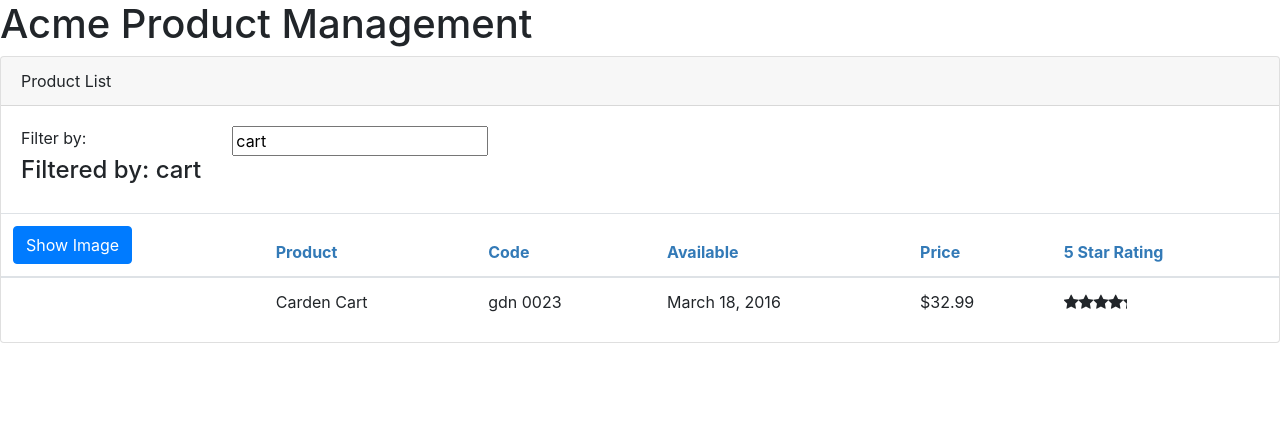
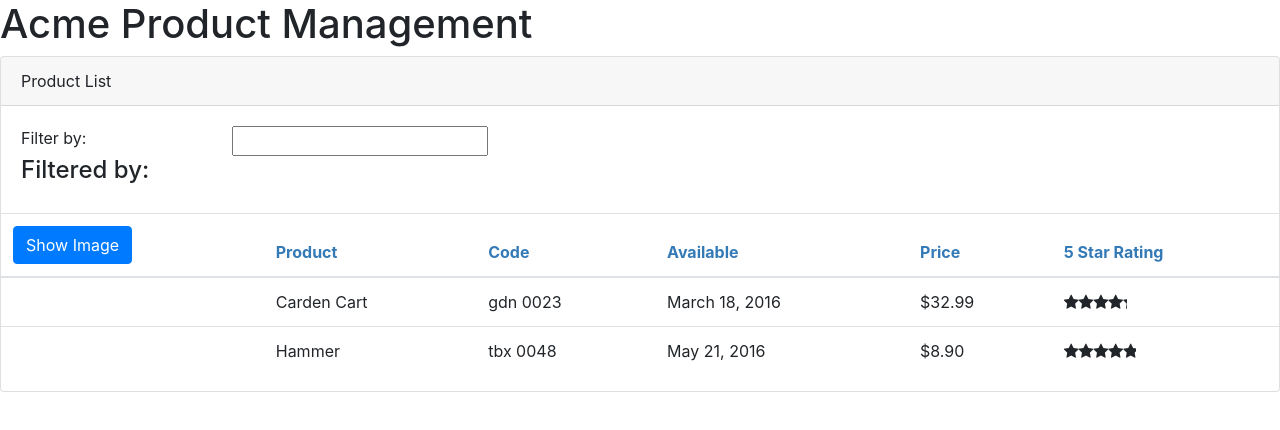
Before and after one commit to zenonwch/Angular-Getting-Started, an Angular app: page / in a window 1280 px wide. Shown: the top 430 px of the page. Built offline with nearby package versions, Linux system fonts and the light colour scheme.

Commit message:
ProductService

```diff
--- a/src/app/product/product-list.component.ts
+++ b/src/app/product/product-list.component.ts
@@ -1,5 +1,6 @@
 import { Component, OnInit } from '@angular/core';
 import { IProduct } from './product';
+import { ProductService } from './product.service';
 
 @Component({
     selector: 'pm-products',
@@ -12,7 +13,7 @@
     imageMargin: number = 2;
     showImage: boolean = false;
 
-    private _listFilter: string = 'cart';
+    private _listFilter: string;
     public get listFilter(): string {
         return this._listFilter;
     }
@@ -22,32 +23,9 @@
     }
 
     filteredProducts: IProduct[];
-    products: IProduct[] = [
-        {
-            productId: 2,
-            productName: "Carden Cart",
-            productCode: "GDN-0023",
-            releaseDate: "March 18, 2016",
-            description: "15 gallon capacity rolling garden cart",
-            price: 32.99,
-            starRating: 4.2,
-            imageUrl: "http://www.clker.com/cliparts/C/4/b/w/s/7/wheelbarrow-md.png"
-        },
-        {
-            "productId": 5,
-            "productName": "Hammer",
-            "productCode": "TBX-0048",
-            "releaseDate": "May 21, 2016",
-            "description": "Curved claw steel hammer",
-            "price": 8.9,
-            "starRating": 4.8,
-            "imageUrl": "http://www.clker.com/cliparts/a/9/e/2/1195421765134612385rejon_Hammer.svg.med.png"
-        }
-    ];
+    products: IProduct[] = [];
 
-    constructor() {
-        this.filteredProducts = this.products;
-        this.listFilter = 'cart';
+    constructor(private productService: ProductService) {
     }
 
     onRatingClicked(message: string): void {
@@ -65,6 +43,7 @@
     }
 
     ngOnInit(): void {
-        console.log("In OnInit");
+        this.products = this.productService.getProducts();
+        this.filteredProducts = this.products;
     }
 }
--- /dev/null
+++ b/src/app/product/product.service.ts
@@ -0,0 +1,33 @@
+import { Injectable } from '@angular/core';
+import { IProduct } from './product';
+
+@Injectable({
+    providedIn: 'root'
+})
+export class ProductService {
+
+    getProducts(): IProduct[] {
+        return [
+            {
+                productId: 2,
+                productName: "Carden Cart",
+                productCode: "GDN-0023",
+                releaseDate: "March 18, 2016",
+                description: "15 gallon capacity rolling garden cart",
+                price: 32.99,
+                starRating: 4.2,
+                imageUrl: "http://www.clker.com/cliparts/C/4/b/w/s/7/wheelbarrow-md.png"
+            },
+            {
+                "productId": 5,
+                "productName": "Hammer",
+                "productCode": "TBX-0048",
+                "releaseDate": "May 21, 2016",
+                "description": "Curved claw steel hammer",
+                "price": 8.9,
+                "starRating": 4.8,
+                "imageUrl": "http://www.clker.com/cliparts/a/9/e/2/1195421765134612385rejon_Hammer.svg.med.png"
+            }
+        ];
+    }
+}
```
